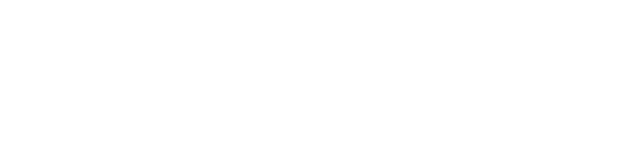
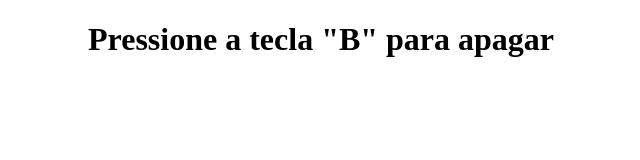
Before and after one commit to P728/paint, a plain HTML site: page index.html in a window 1280 px wide. Shown: the whole page, without its empty margins (319-959 px from the left). Drawn offline with Linux system fonts and the light colour scheme.

Commit message:
Update index.html

```diff
--- a/index.html
+++ b/index.html
@@ -5,6 +5,7 @@
 	<link rel="stylesheet" type="text/css" href="style.css">
 </head>
 <body>
+	<center><h1>Pressione a tecla "B" para apagar</h1></center>
 	<canvas id="draw"></canvas>
 	<script src="script.js"></script>
 </body>
```
